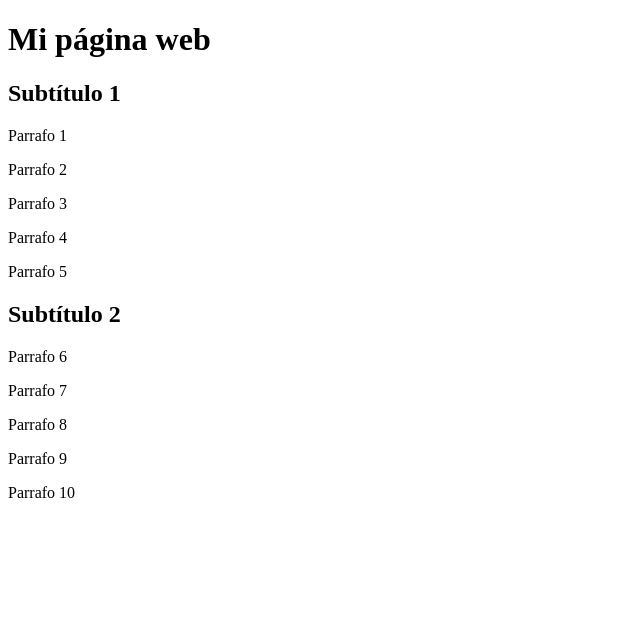
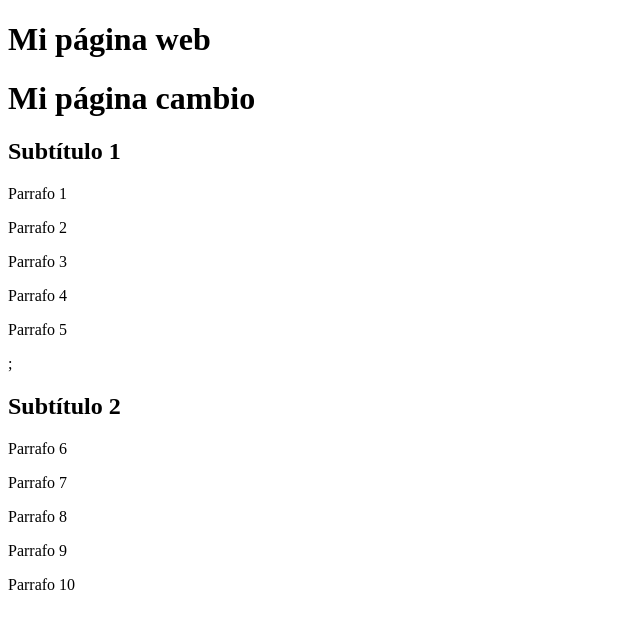
Before and after one commit to ronrocza/mi-primer-repo, a plain HTML site: page nosotros.html in a window 1280 px wide. Shown: the whole page, without its empty margins (0-640 px from the left). Drawn offline with Linux system fonts and the light colour scheme.

Commit message:
Se esta agregando una linea al html

```diff
--- a/nosotros.html
+++ b/nosotros.html
@@ -5,12 +5,13 @@
 </head>
 <body>
   <h1>Mi página web</h1>
+  <h1>Mi página cambio</h1>
   <h2>Subtítulo 1</h2>
   <p>Parrafo 1</p>
   <p>Parrafo 2</p>
   <p>Parrafo 3</p>
   <p>Parrafo 4</p>
-  <p>Parrafo 5</p>
+  <p>Parrafo 5</p>;
   <h2>Subtítulo 2</h2>
   <p>Parrafo 6</p>
   <p>Parrafo 7</p>
```
Also changed, not shown: index.html (+1 -0 lines).
